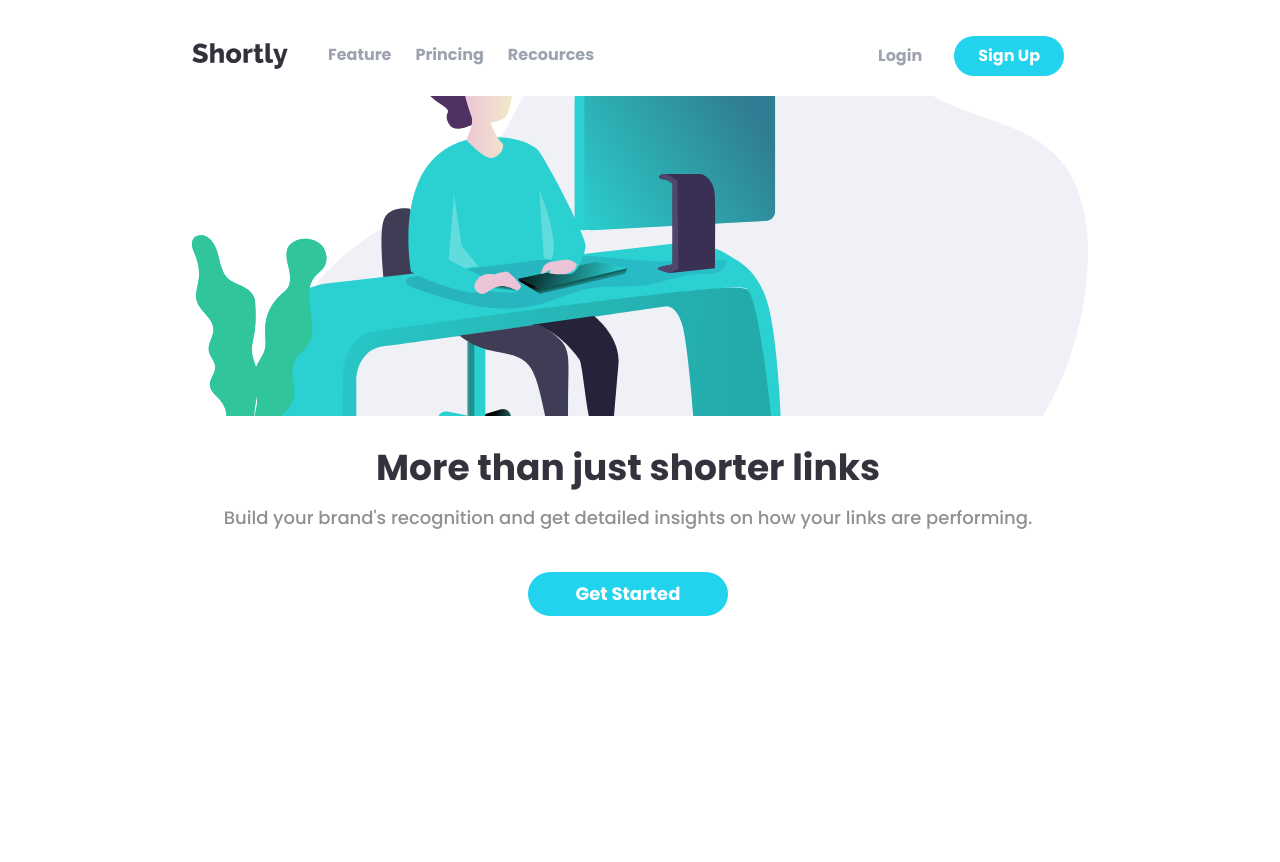
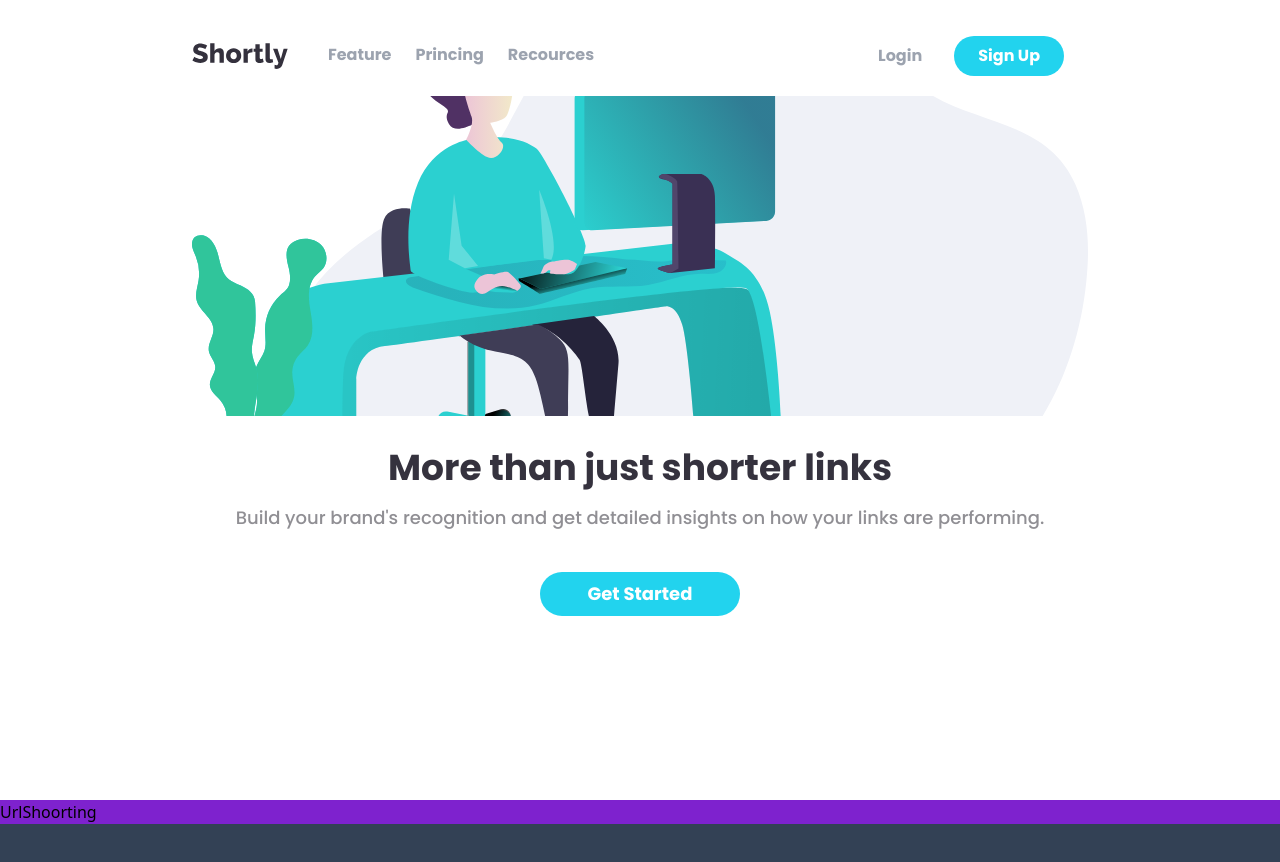
Before and after one commit to ZairBello/URL-Short, a React (Vite) app: page / in a window 1280 px wide. Shown: the top 862 px of the page. Built offline with nearby package versions, Linux system fonts and the light colour scheme.

Commit message:
add animation and delete the part of the class about the tag "section"

```diff
--- a/src/App.jsx
+++ b/src/App.jsx
@@ -1,38 +1,52 @@
 import Navbar from "./components/navbar";
 import Imagen from "./../public/images/illustration-working.svg";
 import { motion } from "motion/react";
+import UrlShoorting from "./components/urlshoorting";
 
 function App() {
   return (
     <>
-      <main className="bg-white h-screen w-full pl-6 md:px-16 lg:px-36 xl:px-48 font-bold py-4 font-poppins">
+      <main className="bg-white h-screen w-full px-6 md:px-16 lg:px-36 xl:px-48 font-bold py-4 font-poppins">
         <Navbar />
         {/* FIRST PART THE WEB */}
-        <section className="h-full">
           {/* IMAGEN */}
           <div className="flex justify-end">
             <img
               src={Imagen}
               alt="Imagen de Fondo"
-              className="object-cover object-left h-80 w-full"
+              className="object-cover object-left h-80 w-full "
             />
           </div>
+        <section className="h-2/5">
           {/* TEXT TO INFORMATION */}
-          <div className="flex flex-col pr-6 mt-8 gap-4">
+          <div className="flex flex-col mt-8 gap-4">
             <h1 className="text-4xl font-bold text-center text-[#35323e]">
               More than just shorter links
             </h1>
             <p className="text-lg text-center text-[#908f94] font-medium">
-              Build your brand's recognition and get detailed insights on how your links are performing.
+              Build your brand's recognition and get detailed insights on how
+              your links are performing.
             </p>
             <div className="flex justify-center mt-6">
-              <motion.button className="px-12 py-2 text-lg font-bold text-white bg-cyan-400 rounded-full hover:bg-cyan-300 duration-150">
+              <motion.button
+                whileHover={{ scale: 1.2, backgroundColor: "#5edbdb" }}
+                whileTap={{ scale: 0.8 }}
+                className="px-12 py-2 text-lg font-bold text-white bg-cyan-400 rounded-full  "
+              >
                 Get Started
               </motion.button>
             </div>
           </div>
         </section>
       </main>
+        {/* URL SHORTING */}
+        <section className="">
+          <UrlShoorting />
+        </section>
+        {/* SECOND PART */}
+        <section className="h-full bg-slate-700 min-h-screen">
+
+        </section>
     </>
   );
 }
--- a/src/components/navbar/index.jsx
+++ b/src/components/navbar/index.jsx
@@ -47,9 +47,13 @@ const Navbar = () => {
         </div>
         <div className="gap-8 items-center text-gray-400 hidden md:flex">
           <a href="/login">Login</a>
-          <button className="bg-cyan-400 px-6 py-2 rounded-full text-white">
+          <motion.button
+            whileHover={{ scale: 1.1, backgroundColor: "#5edbdb" }}
+            whileTap={{ scale: 0.9 }}
+            className="bg-cyan-400 px-6 py-2 rounded-full text-white"
+          >
             Sign Up
-          </button>
+          </motion.button>
         </div>
         {/* MOBIL VIEW */}
         <button
@@ -91,12 +95,14 @@ const Navbar = () => {
               <a href="/contact">Recources</a>
               <div className=" border-b-2 border-white opacity-15 w-full" />
               <a href="/login">Login</a>
-              <a
+              <motion.a
+                whileHover={{ scale: 1.2, backgroundColor: "#5edbdb" }}
+                whileTap={{ scale: 0.8 }}
                 href="/signup"
                 className="bg-cyan-400 w-full flex justify-center py-2 rounded-full"
               >
                 Sign Up
-              </a>
+              </motion.a>
             </motion.div>
           )}
         </AnimatePresence>
```
